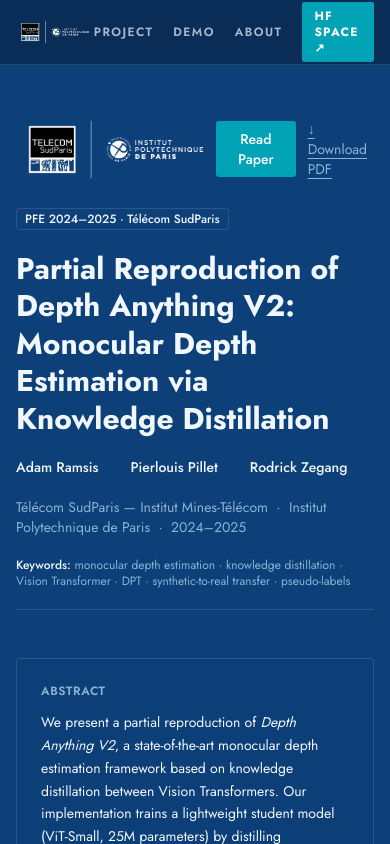
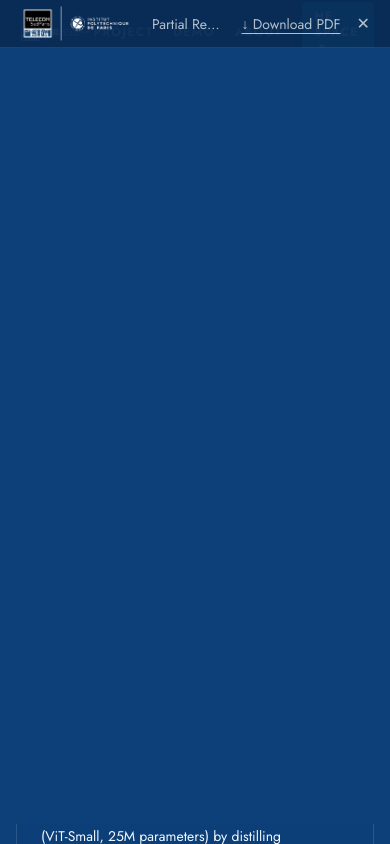
Before and after one commit to aramz33/depth-anything-v2-webapp, a Next.js app: page /project in a window 390 px wide. Both pictures are taken after a click on the button "Read Paper". Shown: the top 844 px of the page. Built offline with nearby package versions, Linux system fonts and the light colour scheme.

Commit message:
feat: implement full-screen PDF modal viewer with loading state and mobile fallback

```diff
--- a/components/project/PaperModal.tsx
+++ b/components/project/PaperModal.tsx
@@ -1,5 +1,112 @@
 "use client"
 
-export function PaperModal(_: { open: boolean; onClose: () => void }) {
-  return null
+import { useEffect, useState } from "react"
+import Image from "next/image"
+
+interface PaperModalProps {
+  open: boolean
+  onClose: () => void
 }
+
+export function PaperModal({ open, onClose }: PaperModalProps) {
+  const [loaded, setLoaded] = useState(false)
+  const [isMobile, setIsMobile] = useState(false)
+
+  // Detect iOS/mobile — PDF iframes don't render inline on iOS Safari
+  useEffect(() => {
+    setIsMobile(/iPhone|iPad|iPod|Android/i.test(navigator.userAgent))
+  }, [])
+
+  // Escape key
+  useEffect(() => {
+    if (!open) return
+    const handler = (e: KeyboardEvent) => {
+      if (e.key === "Escape") onClose()
+    }
+    window.addEventListener("keydown", handler)
+    return () => window.removeEventListener("keydown", handler)
+  }, [open, onClose])
+
+  // Scroll lock
+  useEffect(() => {
+    document.body.style.overflow = open ? "hidden" : ""
+    return () => {
+      document.body.style.overflow = ""
+    }
+  }, [open])
+
+  // Reset loaded state when closed
+  useEffect(() => {
+    if (!open) setLoaded(false)
+  }, [open])
+
+  if (!open) return null
+
+  return (
+    <div className="fixed inset-0 z-50 flex flex-col bg-[#092d57]/95 transition-opacity duration-200">
+      {/* Header */}
+      <div className="flex h-12 shrink-0 items-center gap-4 border-b border-white/10 px-4">
+        <Image
+          src="/logo-tsp.png"
+          alt="Télécom SudParis"
+          height={24}
+          width={120}
+          className="object-contain object-left"
+        />
+        <p className="flex-1 truncate text-center text-sm text-white/70">
+          Partial Reproduction of Depth Anything V2
+        </p>
+        <div className="flex shrink-0 items-center gap-3">
+          <a
+            href="/paper.pdf"
+            download
+            className="text-sm text-white/70 underline underline-offset-4 hover:text-white"
+          >
+            ↓ Download PDF
+          </a>
+          <button
+            onClick={onClose}
+            aria-label="Close paper viewer"
+            className="rounded p-1 text-white/70 hover:bg-white/10 hover:text-white"
+          >
+            ✕
+          </button>
+        </div>
+      </div>
+
+      {/* Content */}
+      <div className="relative flex-1">
+        {/* Spinner until iframe loads */}
+        {!loaded && (
+          <div className="absolute inset-0 flex items-center justify-center">
+            <div className="h-8 w-8 animate-spin rounded-full border-2 border-white/20 border-t-white" />
+          </div>
+        )}
+
+        {isMobile ? (
+          <div className="flex h-full flex-col items-center justify-center gap-4">
+            <p className="text-sm text-white/70">
+              PDF preview is not available on mobile.
+            </p>
+            <a
+              href="/paper.pdf"
+              target="_blank"
+              rel="noopener noreferrer"
+              className="rounded-md bg-[#00a3b5] px-4 py-2 text-sm font-medium text-white"
+            >
+              Open PDF
+            </a>
+          </div>
+        ) : (
+          // Ensure public/paper.pdf exists before deploying
+          <iframe
+            src="/paper.pdf"
+            title="PFE Paper — Partial Reproduction of Depth Anything V2"
+            className="h-full w-full border-0"
+            onLoad={() => setLoaded(true)}
+          />
+        )}
+      </div>
+    </div>
+  )
+}
```
